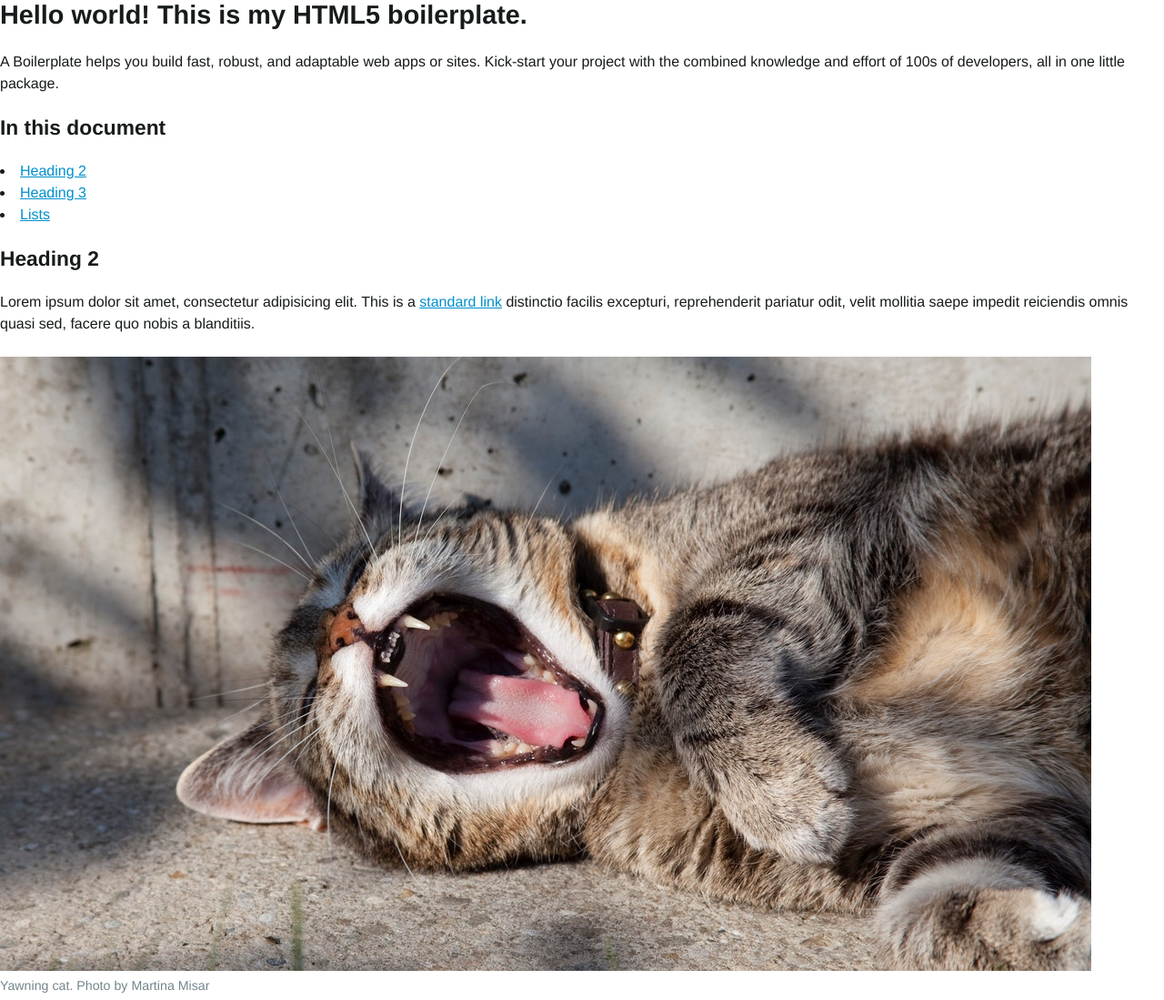
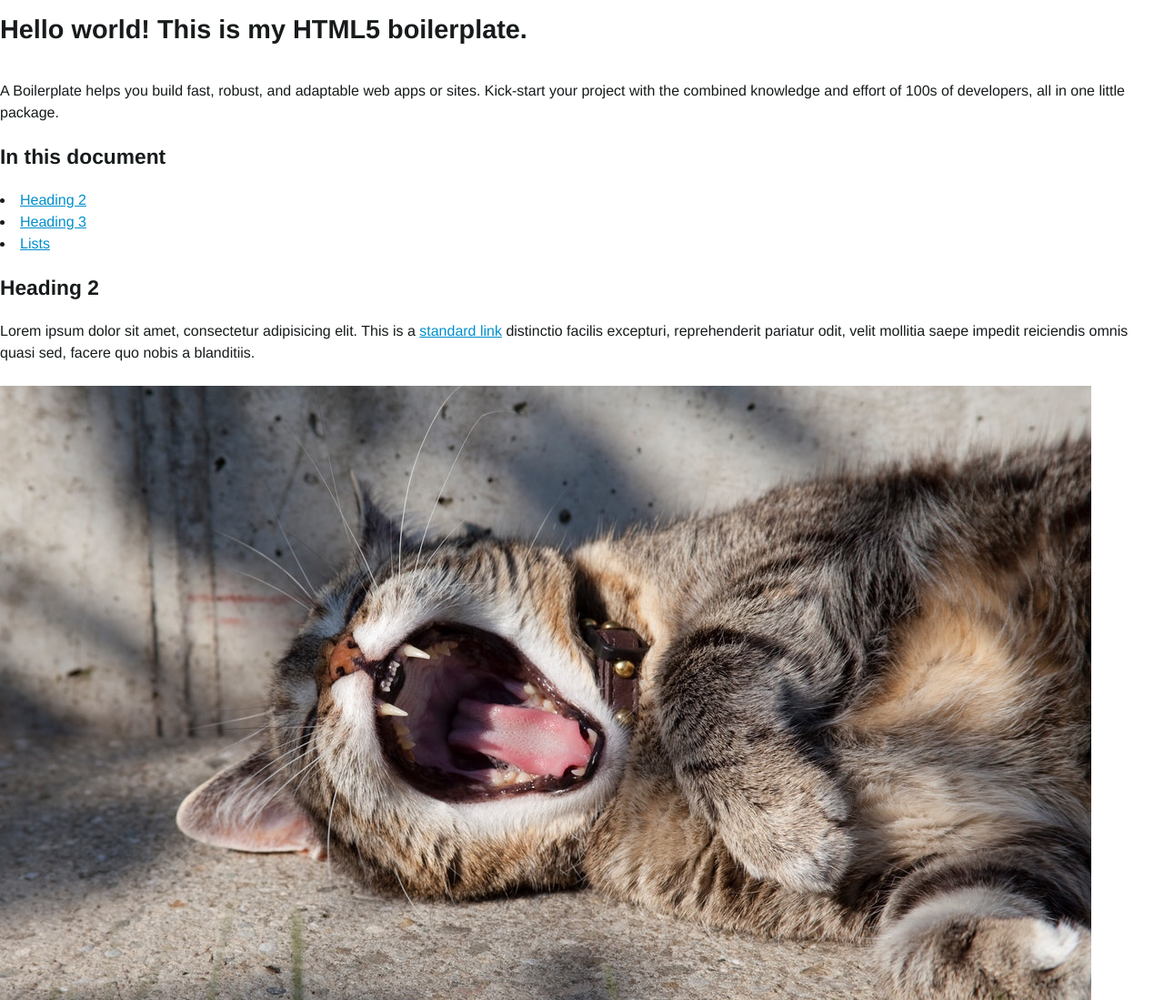
Before and after one commit to mct-ui/html5-boilerplate-CedricCallant, a plain HTML site: page index.html in a window 1280 px wide. Shown: the top 1099 px of the page at 91% size. Drawn offline with Linux system fonts and the light colour scheme.

Commit message:
Added media-queries

```diff
--- a/css/screen.scss
+++ b/css/screen.scss
@@ -214,6 +214,16 @@ h1 {
   font-weight: 700;
   line-height: calc($baseline * 4);
   margin-bottom: $space-m;
+
+  @include mq(bp1) {
+    font-style: $ms9;
+    line-height: calc($baseline * 6);
+  }
+
+  @include mq(bp2) {
+    font-style: $ms11;
+    line-height: calc($baseline * 8);
+  }
 }
 
 h2 {
```
Also changed, not shown: css/screen.css.
